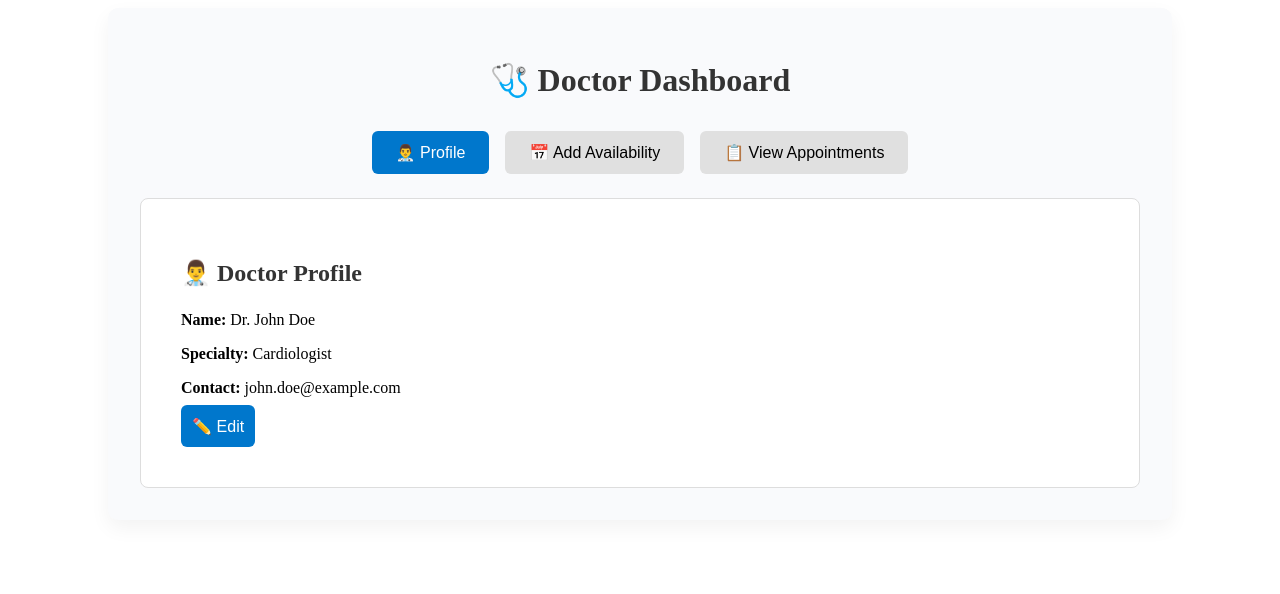
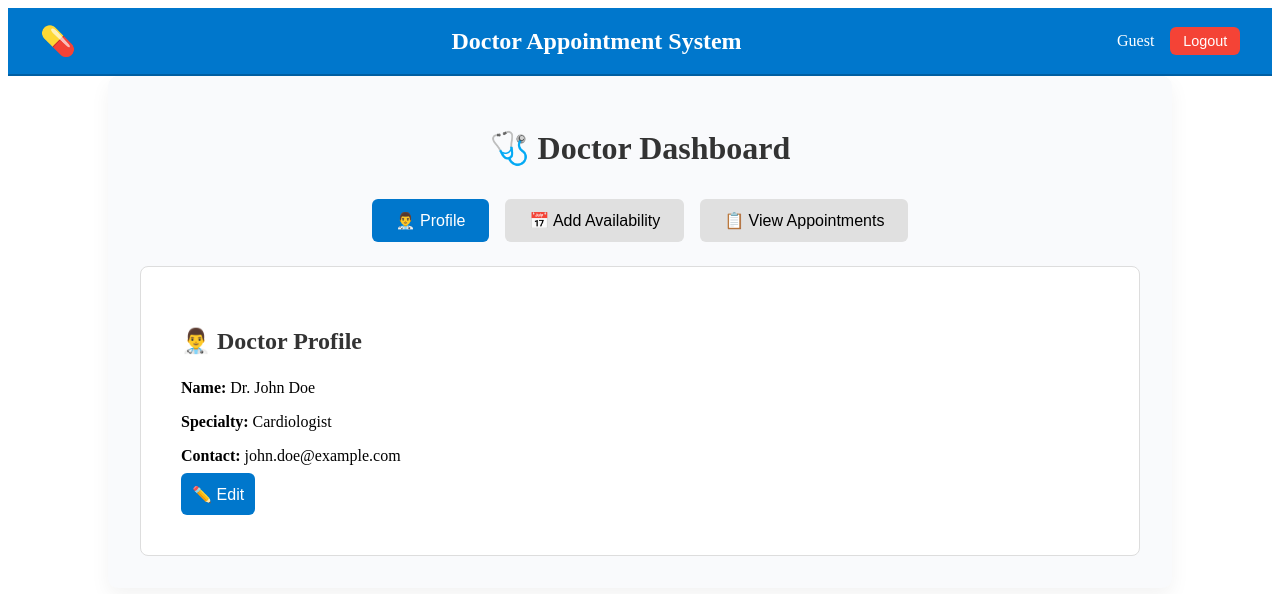
Before and after one commit to awasthi14/docAppointmentWebApp, a React (Vite) app: page /doctor/dashboard in a window 1280 px wide. Shown: the top 594 px of the page. Built offline with nearby package versions, Linux system fonts and the light colour scheme.

Commit message:
Added header & logout feature

```diff
--- a/src/admin/AdminDashboard.tsx
+++ b/src/admin/AdminDashboard.tsx
@@ -1,12 +1,15 @@
 import { useState } from 'react';
 import DoctorManagement from './DoctorManagement';
 import PatientManagement from './PatientManagement';
+import Header from '../components/Header';
 import './AdminDashboard.css';
 
 const AdminDashboard = () => {
   const [activeTab, setActiveTab] = useState<'doctors' | 'patients'>('doctors');
 
   return (
+    <>
+  <Header />
     <div className="admin-container">
       <h1 className="admin-title">🛠️ Admin Portal</h1>
 
@@ -29,6 +32,7 @@ const AdminDashboard = () => {
         {activeTab === 'doctors' ? <DoctorManagement /> : <PatientManagement />}
       </div>
     </div>
+    </>
   );
 };
 
--- /dev/null
+++ b/src/components/Header.css
@@ -0,0 +1,48 @@
+.app-header {
+  display: flex;
+  justify-content: space-between;
+  align-items: center;
+  background-color: #0077cc;
+  color: white;
+  padding: 1rem 2rem;
+  border-bottom: 2px solid #005fa3;
+}
+
+.left {
+  font-size: 1.8rem;
+}
+
+.center {
+  flex: 1;
+  text-align: center;
+}
+
+.app-title {
+  margin: 0;
+  font-size: 1.5rem;
+}
+
+.right {
+  display: flex;
+  align-items: center;
+  gap: 1rem;
+}
+
+.user-email {
+  font-weight: 500;
+}
+
+.logout-btn {
+  padding: 0.4rem 0.8rem;
+  font-size: 0.9rem;
+  background-color: #f44336;
+  color: white;
+  border: none;
+  border-radius: 6px;
+  cursor: pointer;
+  transition: background 0.2s ease;
+}
+
+.logout-btn:hover {
+  background-color: #d32f2f;
+}
--- /dev/null
+++ b/src/components/Header.tsx
@@ -0,0 +1,29 @@
+import { useNavigate } from 'react-router-dom';
+import './Header.css';
+
+const Header = () => {
+  const navigate = useNavigate();
+  const email = localStorage.getItem('email') || 'Guest';
+
+  const handleLogout = () => {
+    localStorage.clear();
+    navigate('/login');
+  };
+
+  return (
+    <header className="app-header">
+      <div className="left">
+        <span className="app-icon">💊</span>
+      </div>
+      <div className="center">
+        <h1 className="app-title">Doctor Appointment System</h1>
+      </div>
+      <div className="right">
+        <span className="user-email">{email}</span>
+        <button className="logout-btn" onClick={handleLogout}>Logout</button>
+      </div>
+    </header>
+  );
+};
+
+export default Header;
--- a/src/dashboards/PatientDashboard.tsx
+++ b/src/dashboards/PatientDashboard.tsx
@@ -1,4 +1,5 @@
 import { useState } from 'react';
+import Header from '../components/Header';
 import './PatientDashboard.css';
 
 type Doctor = {
@@ -47,6 +48,9 @@ const PatientDashboard = () => {
   };
 
   return (
+    <>
+    <Header />
+
     <div className="dashboard-container">
       <h1 className="dashboard-title">👤 Patient Dashboard</h1>
 
@@ -91,6 +95,7 @@ const PatientDashboard = () => {
         )}
       </section>
     </div>
+    </>
   );
 };
 
--- a/src/doctor/DoctorDashboard.tsx
+++ b/src/doctor/DoctorDashboard.tsx
@@ -2,12 +2,15 @@ import { useState } from 'react';
 import DoctorProfileScreen from './DoctorProfileScreen';
 import AddAvailabilityScreen from './AddAvailabilityScreen';
 import ViewAppointmentsScreen from './ViewAppointmentsScreen';
+import Header from '../components/Header';
 import './DoctorDashboard.css';
 
 const DoctorDashboard = () => {
   const [activeScreen, setActiveScreen] = useState<'profile' | 'availability' | 'appointments'>('profile');
 
   return (
+    <>
+  <Header />
     <div className="doctor-dashboard">
       <h1 className="dashboard-title">🩺 Doctor Dashboard</h1>
 
@@ -40,6 +43,7 @@ const DoctorDashboard = () => {
         {activeScreen === 'appointments' && <ViewAppointmentsScreen />}
       </div>
     </div>
+    </>
   );
 };
 
```
